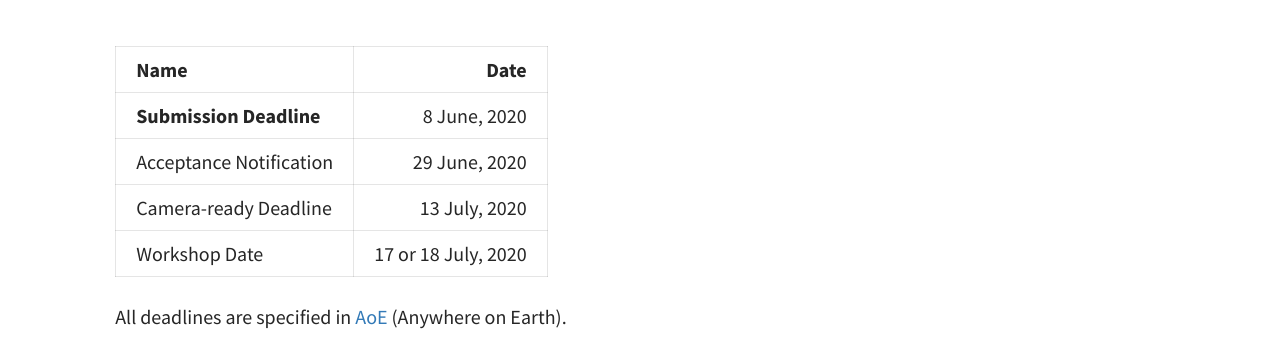
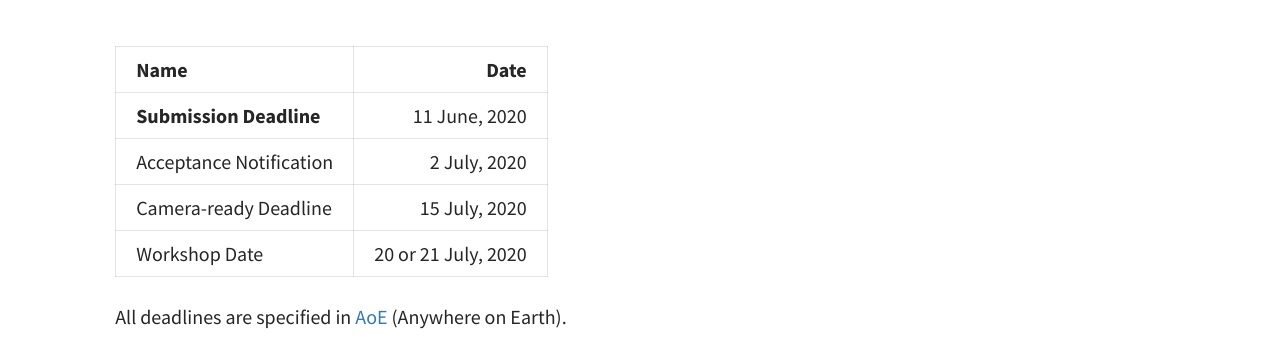
Before and after one commit to LaReL-WS/LaReL-WS.github.io, a Jekyll site: the page built from pages/submission.md, in a window 1280 px wide. Shown: the part 1018-1369 px from the top of the page. Built offline with Jekyll 4.4.1, drawn with Linux system fonts in a browser that asks for light colours.

Commit message:
push back 3 days

```diff
--- a/pages/submission.md
+++ b/pages/submission.md
@@ -31,10 +31,10 @@ We welcome submissions on the following and related topics:
 
 | Name | Date |
 | ------------- | -----:|
-| **Submission Deadline**  |        8 June, 2020 |
-| Acceptance Notification  |       29 June, 2020 |
-| Camera-ready Deadline    |       13 July, 2020 |
-| Workshop Date            | 17 or 18 July, 2020 |
+| **Submission Deadline**  |       11 June, 2020 |
+| Acceptance Notification  |       2  July, 2020 |
+| Camera-ready Deadline    |       15 July, 2020 |
+| Workshop Date            | 20 or 21 July, 2020 |
 
 All deadlines are specified in [AoE](https://www.timeanddate.com/time/zones/aoe) (Anywhere on Earth).
 
```
